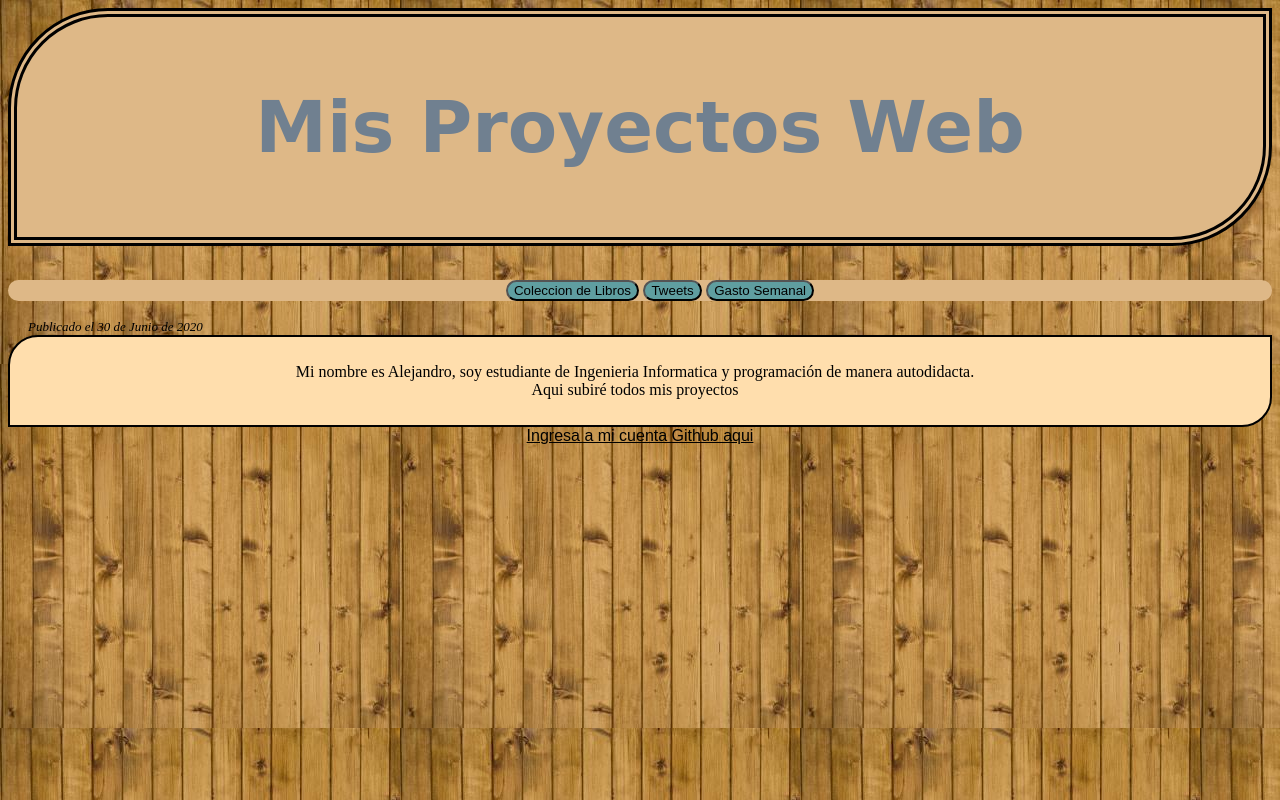
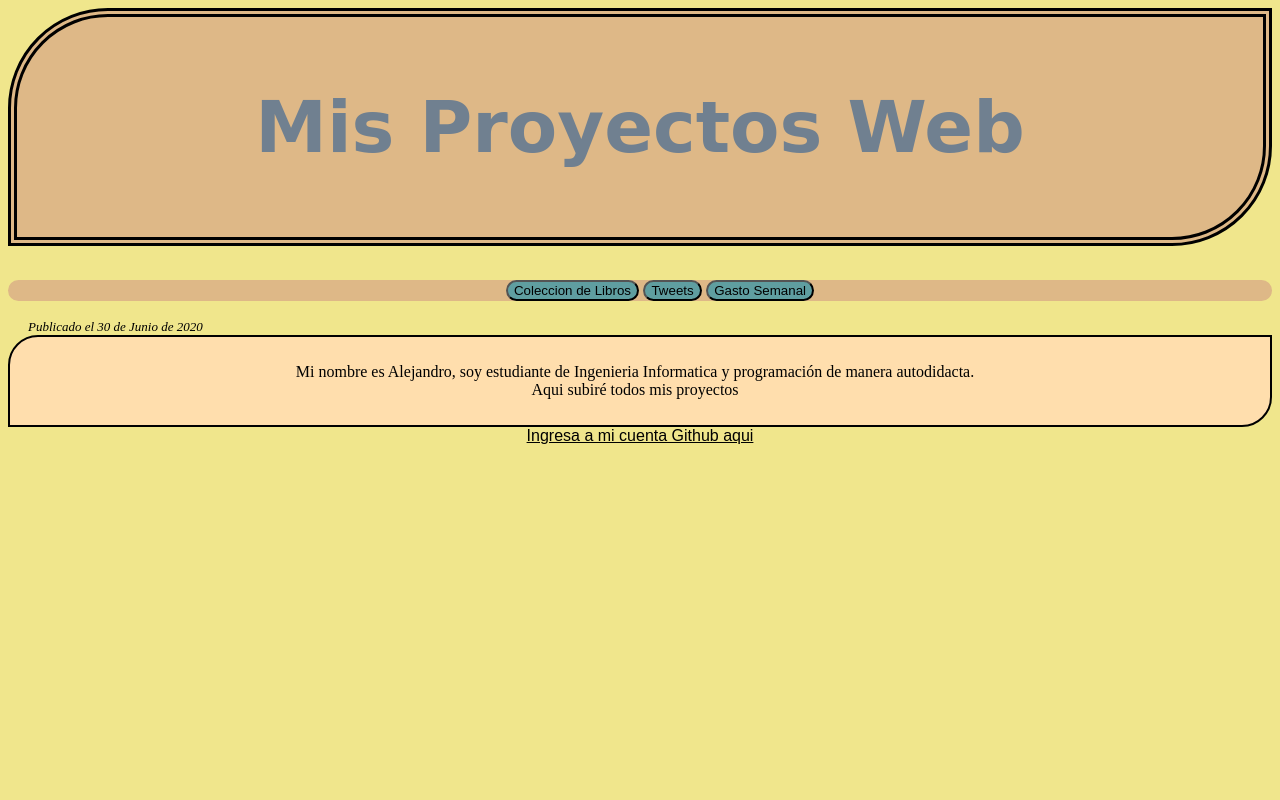
Before and after one commit to alejandrosantin/Mis-Proyectos, a plain HTML site: page index.html in a window 1280 px wide. Drawn offline with Linux system fonts and the light colour scheme; a script that the page names is missing.

Commit message:
fondo cambiado

```diff
--- a/css/style.css
+++ b/css/style.css
@@ -1,6 +1,6 @@
 body {
-    /* background-color: khaki; */
-    background-image: url("/images/66cfd98981481c599425359bff0a628e.jpg");
+    background-color: khaki;
+    /* background-image: url("/images/66cfd98981481c599425359bff0a628e.jpg"); */
 }
 
 .header {
```
